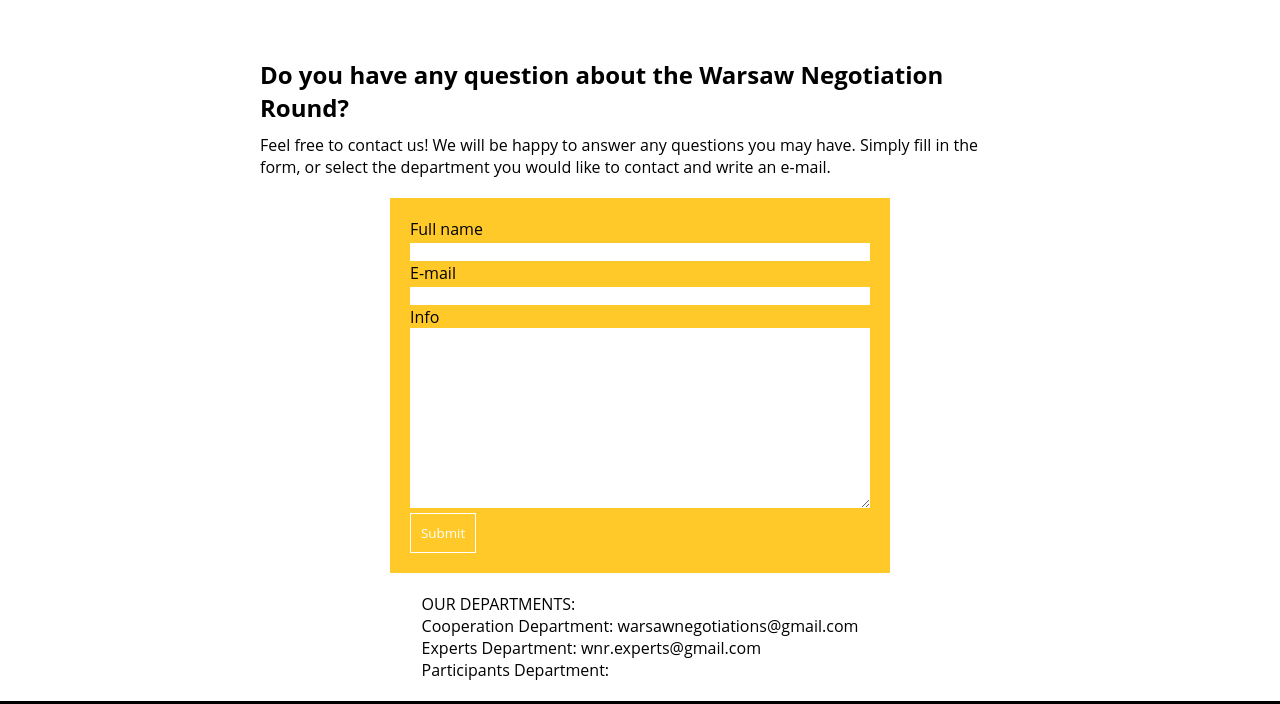
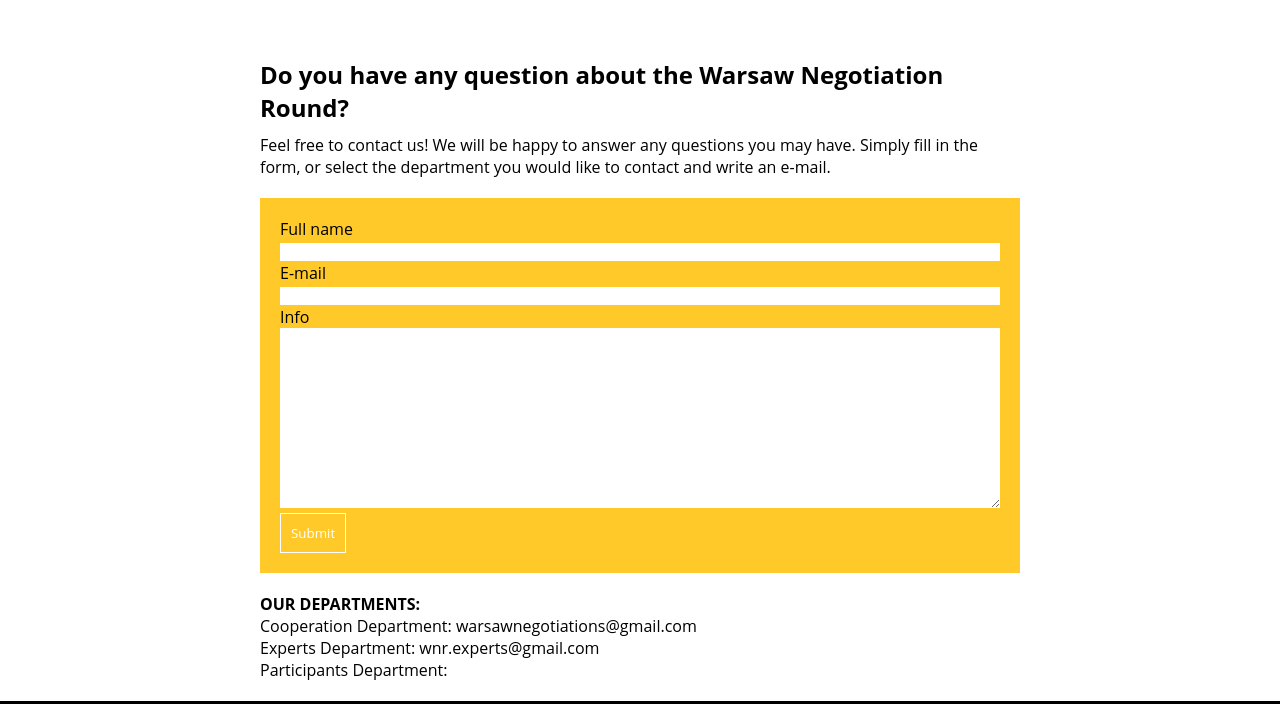
Before and after one commit to AhuraMagda/warsaw-negotiation-round, a Gatsby site: page /contact in a window 1280 px wide. Shown: the part 145-849 px from the top of the page. Built offline with nearby package versions, Linux system fonts and the light colour scheme; Gatsby itself is replaced by a stand-in of ours.

Commit message:
contact update

```diff
--- a/src/pages/contact.js
+++ b/src/pages/contact.js
@@ -15,7 +15,7 @@ function Contact(props) {
                     Simply fill in the form, or select the department you would like to contact and write an e-mail.</p>
                 <ContactForm />
                 <div className="contact__info">
-                    <p>OUR DEPARTMENTS:</p>
+                    <p><b>OUR DEPARTMENTS:</b></p>
                     <p>Cooperation Department: warsawnegotiations@gmail.com</p>
                     <p>Experts Department: wnr.experts@gmail.com</p>
                     <p>Participants Department: </p>
--- a/src/pages/scss/main.scss
+++ b/src/pages/scss/main.scss
@@ -353,7 +353,6 @@
         &__form {
             background-color: $color-accent;
             width: 100%;
-            max-width: 500px;
             padding: 20px;
             margin: 20px 10px;
 
@@ -372,6 +371,9 @@
                     }
             }
         }
+    }
+    &__info {
+        width: 100%;
     }
 }
 
```
Also changed, not shown: src/pages/scss/main.css, 1 other file.
